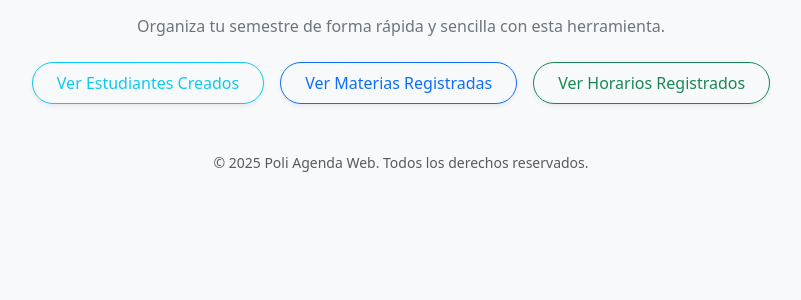
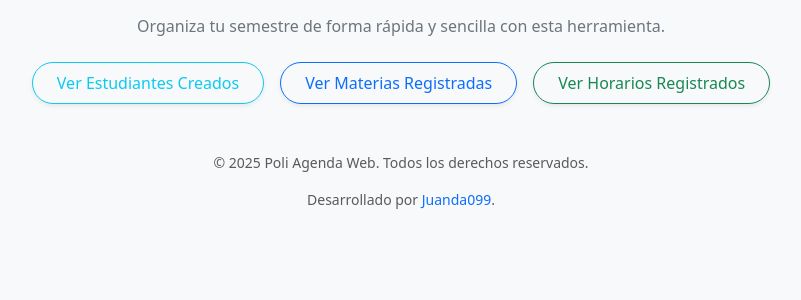
Before and after one commit to Juanda099/proyecto-docker, a Flask app: page / in a window 1280 px wide. Shown: the part 328-628 px from the top of the page, without its empty margins (239-1040 px from the left). Run offline with Flask 3, Linux system fonts and the light colour scheme.

Commit message:
Cambio en la descripcion, parte final.

```diff
--- a/app/templates/index.html
+++ b/app/templates/index.html
@@ -26,6 +26,8 @@
 
 <div class="text-center mt-5">
     <p class="text-muted small">© 2025 Poli Agenda Web. Todos los derechos reservados.</p>
+    <p class="text-muted small">Desarrollado por <a href="https://github.com/Juanda099" target="_blank" class="text-decoration-none">Juanda099</a>.</p>
+
 </div>
 
 {% endblock %}
```
